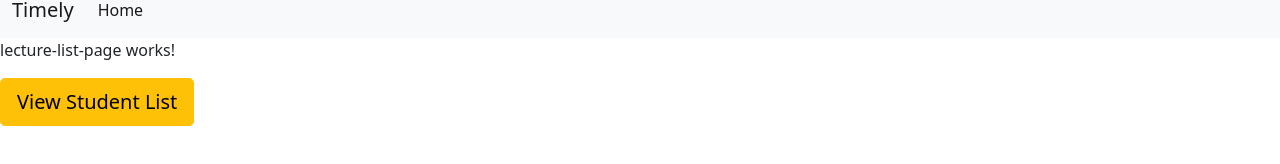
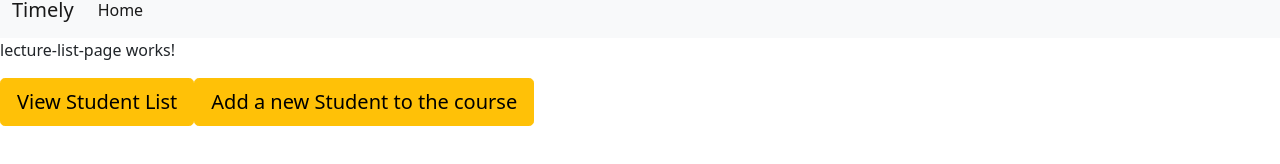
Before and after one commit to Veronica-Carpenter/CPSC-4240-Team3, an Angular app in the folder timely-app/: page /LectureList/1 in a window 1280 px wide. Shown: the part 168-332 px from the top of the page. Built offline with nearby package versions, Linux system fonts and the light colour scheme.

Commit message:
Changed the add new student to Lecture list page

```diff
--- a/timely-app/src/app/lecture-list-page/lecture-list-page.component.html
+++ b/timely-app/src/app/lecture-list-page/lecture-list-page.component.html
@@ -1,3 +1,4 @@
 <p>lecture-list-page works!</p>
 
 <a [routerLink]="['/ViewStudentList']" class="btn btn-lg btn-warning" role="button">View Student List</a>
+<a [routerLink]="['/NewStudentPage']" class="btn btn-lg btn-warning" role="button">Add a new Student to the course</a>
--- a/timely-app/src/app/view-student-list-page/view-student-list-page.component.html
+++ b/timely-app/src/app/view-student-list-page/view-student-list-page.component.html
@@ -1,4 +1,2 @@
 <p>view-student-list-page works!</p>
 <p>Here will come the list of students</p>
-
-<a [routerLink]="['/NewStudentPage']" class="btn btn-lg btn-warning" role="button">Add a new Student</a>
```
